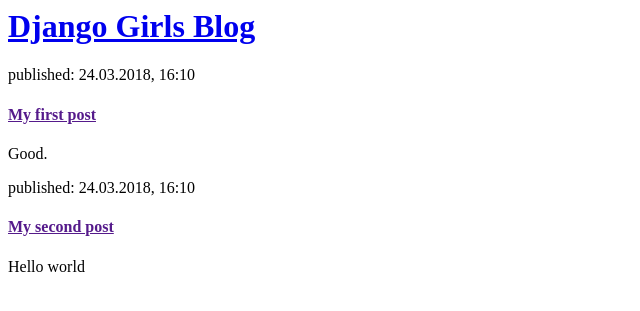
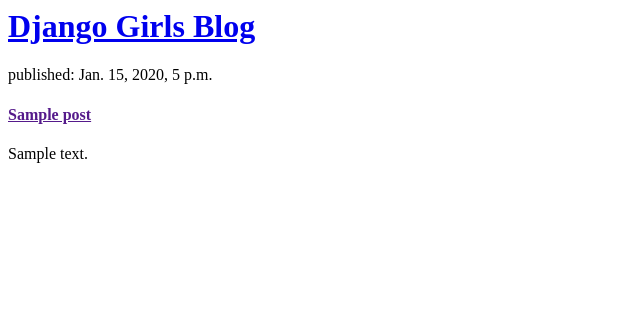
Before and after one commit to aaimme/django-first-time, a Django app: template blog/templates/blog/post_list.html in a window 1280 px wide. Shown: the top 311 px of the page, without its empty margins (0-640 px from the left). Run offline with Django 3.2, Linux system fonts and the light colour scheme; the template is opened without the code that fills it: values that come from a table or form of the project are taken from there, others are empty; tables that the repository leaves empty hold one stand-in row (values such as "Sample post").

Commit message:
Modified templates to display posts from database.

```diff
--- a/blog/templates/blog/post_list.html
+++ b/blog/templates/blog/post_list.html
@@ -9,17 +9,13 @@
         <h1><a href="/">Django Girls Blog</a></h1>
     </div>
 
+    {% for post in posts %}
     <div>
-        <p>published: 24.03.2018, 16:10</p>
-        <h4><a href="">My first post</a></h4>
-        <p>Good.</p>
+        <p>published: {{ post.published_date }}</p>
+        <h4><a href="">{{ post.title }}</a></h4>
+        <p>{{ post.text|linebreaksbr }}</p>
     </div>
-
-    <div>
-        <p>published: 24.03.2018, 16:10</p>
-        <h4><a href="">My second post</a></h4>
-        <p>Hello world</p>
-    </div>
+    {% endfor %}
 </body>
 
 </html>
--- a/blog/views.py
+++ b/blog/views.py
@@ -1,5 +1,7 @@
 from django.shortcuts import render
-
+from .models import Post
+from django.utils import timezone
 # Create your views here.
 def post_list(request):
-    return render(request, 'blog/post_list.html', {})
+    posts = Post.objects.filter(published_date__lte=timezone.now()).order_by('published_date')
+    return render(request, 'blog/post_list.html', {'posts' : posts})
```
